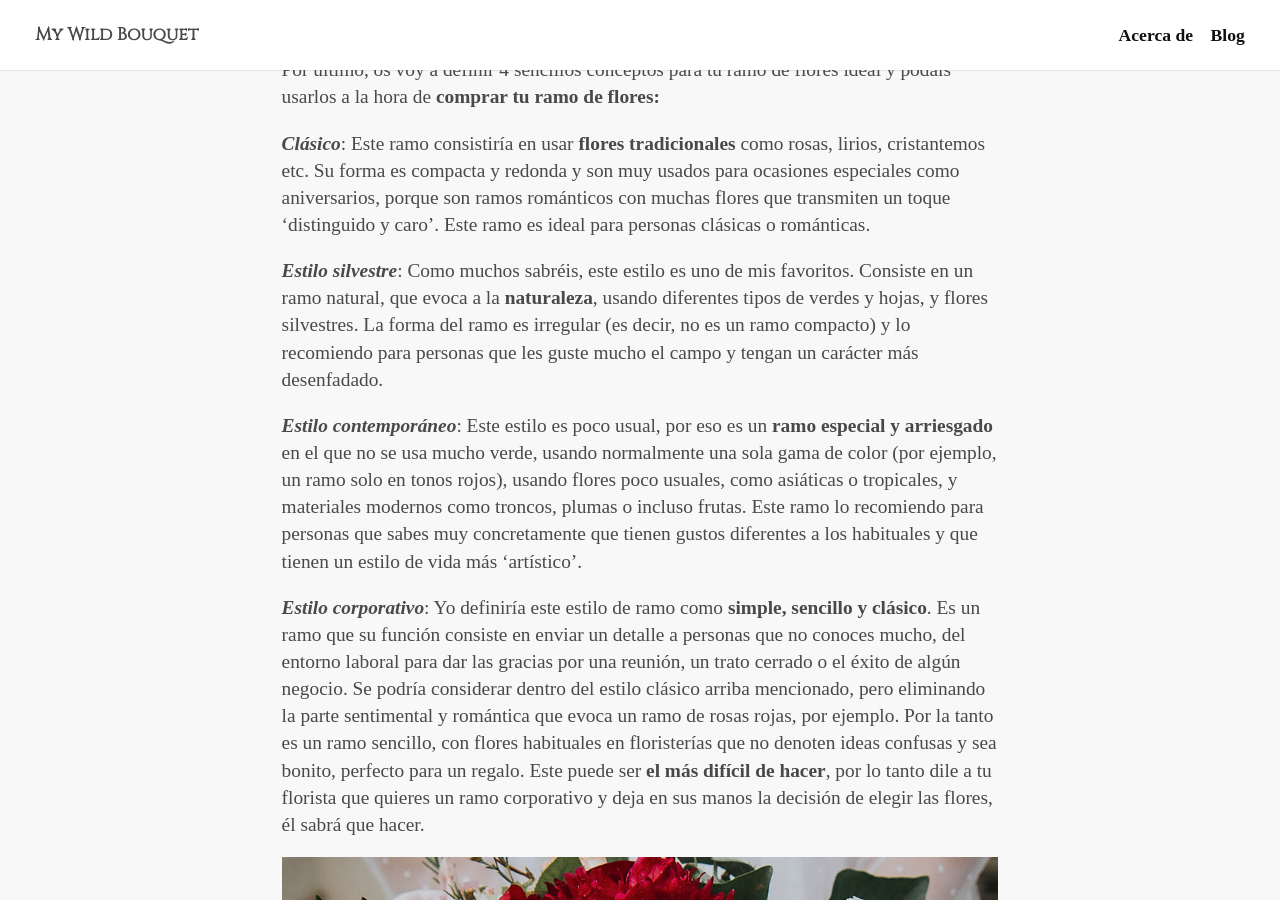
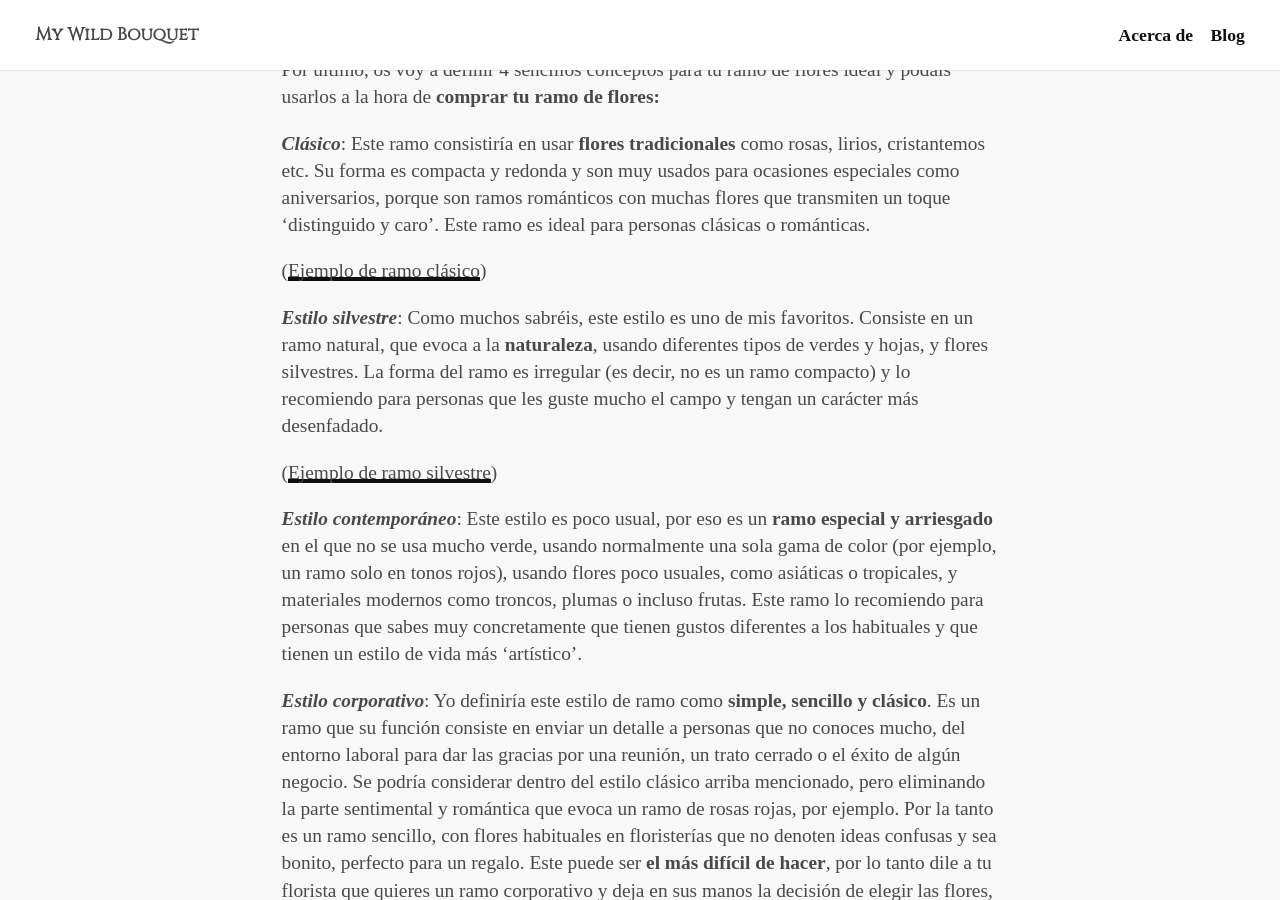
Before and after one commit to keyvanakbary/ramosilvestre.com, a Jekyll site: the page built from src/_posts/2018-02-05-estilos-de-ramos-de-flores.md, in a window 1280 px wide and 900 px high, scrolled down 2210 px. Built offline with Jekyll 4.4.1, drawn with Linux system fonts in a browser that asks for light colours; some web fonts are replaced.

Commit message:
Update 2018-02-05-estilos-de-ramos-de-flores.md

```diff
--- a/src/_posts/2018-02-05-estilos-de-ramos-de-flores.md
+++ b/src/_posts/2018-02-05-estilos-de-ramos-de-flores.md
@@ -36,9 +36,12 @@ Por último, os voy a definir 4 sencillos conceptos para tu ramo de flores ideal
 
 _**Clásico**_: Este ramo consistiría en usar **flores tradicionales** como rosas, lirios, cristantemos etc. Su forma es compacta y redonda y son muy usados para ocasiones especiales como aniversarios, porque son ramos románticos con muchas flores que transmiten un toque 'distinguido y caro'. Este ramo es ideal para personas clásicas o románticas.
 
+([Ejemplo de ramo clásico](https://www.instagram.com/p/BGzLTpkG4kc/?taken-by=mywildbouquet))
+
 
 _**Estilo silvestre**_: Como muchos sabréis, este estilo es uno de mis favoritos. Consiste en un ramo natural, que evoca a la **naturaleza**, usando diferentes tipos de verdes y hojas, y flores silvestres. La forma del ramo es irregular (es decir, no es un ramo compacto) y lo recomiendo para personas que les guste mucho el campo y tengan un carácter más desenfadado.
 
+([Ejemplo de ramo silvestre](https://www.instagram.com/p/BLthZTghdSq/?taken-by=mywildbouquet))
 
 _**Estilo contemporáneo**_: Este estilo es poco usual, por eso es un **ramo especial y arriesgado** en el que no se usa mucho verde, usando normalmente una sola gama de color (por ejemplo, un ramo solo en tonos rojos), usando flores poco usuales, como asiáticas o tropicales, y materiales modernos como troncos, plumas o incluso frutas. Este ramo lo recomiendo para personas que sabes muy concretamente que tienen gustos diferentes a los habituales y que tienen un estilo de vida más 'artístico'.
 
```
